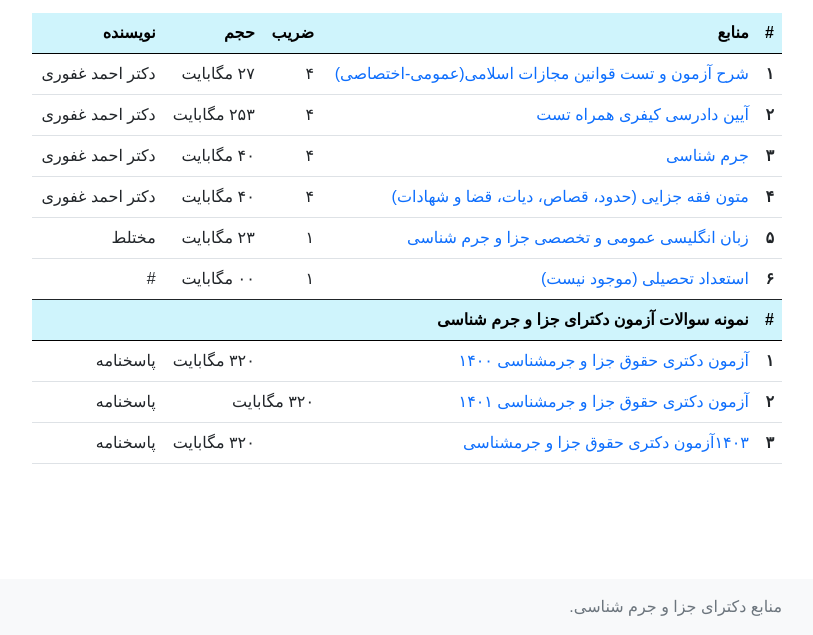
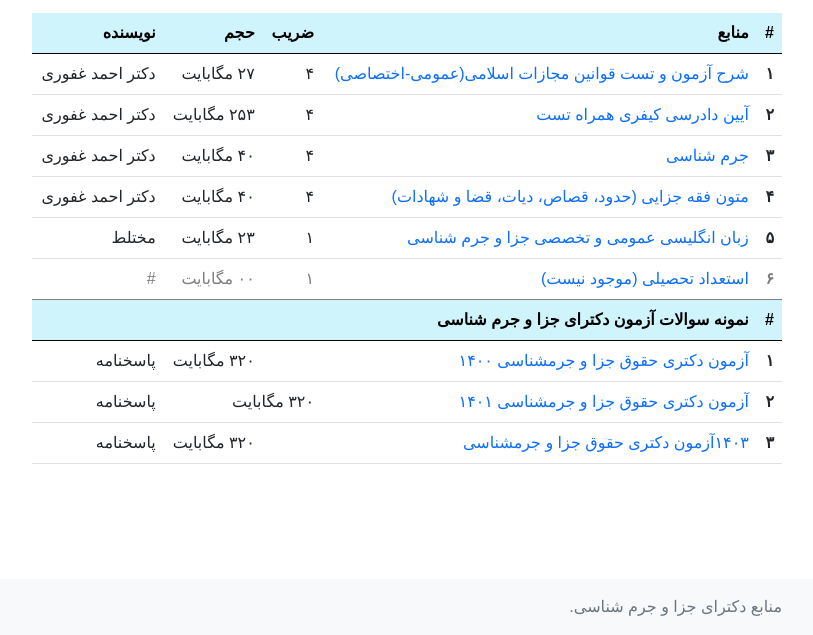
Before and after one commit to noonlawash/pdf, a plain HTML site: page index.html in a window 1280 px wide. Shown: the part 165-800 px from the top of the page, without its empty margins (233-1046 px from the left). Drawn offline with nearby package versions, Linux system fonts and the light colour scheme; some packages are replaced by stand-ins of ours; a script that the page names is missing; a web font is replaced by a local one.

Commit message:
Update index.html

```diff
--- a/index.html
+++ b/index.html
@@ -108,12 +108,12 @@
       <td>23 مگابایت</td>
       <td>مختلط</td>
     </tr>
-		<tr>
-      <th style="a:color: #7c7e80;" scope="row">6</th>
-      <td style="a:color: #7c7e80;"><a href="#">استعداد تحصیلی (موجود نیست)</a></td>
+		<tr style="color: #7c7e80;" >
+      <th scope="row">6</th>
+      <td><a href="#">استعداد تحصیلی (موجود نیست)</a></td>
 		 <td>1</td>
-      <td style="a:color: #7c7e80;">00 مگابایت</td>
-      <td style="a:color: #7c7e80;">#</td>
+      <td>00 مگابایت</td>
+      <td>#</td>
     </tr>
 	 <thead  class="table-info">
 	 <th scope="row" >#</th>
```
